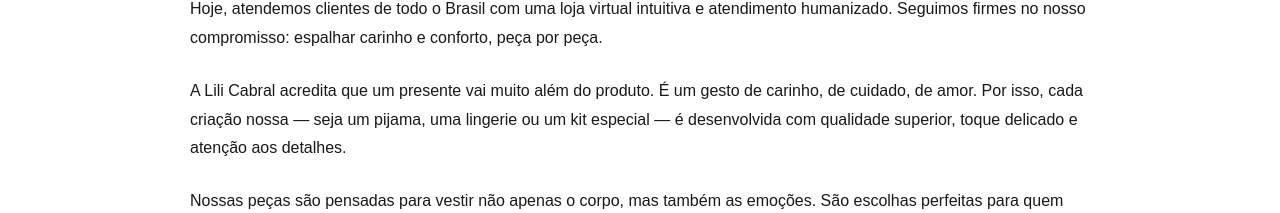
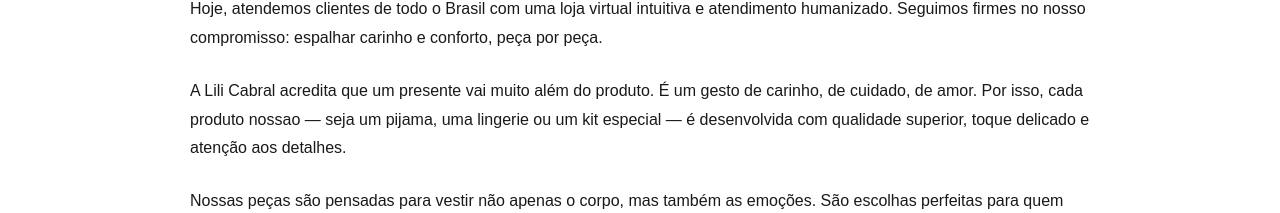
Before and after one commit to adaltoncabral/site-lili-cabral, a Next.js app: page /sobre in a window 1280 px wide. Shown: the part 420-633 px from the top of the page. Built offline with nearby package versions, Linux system fonts and the light colour scheme.

Commit message:
Update sobre.js

```diff
--- a/pages/sobre.js
+++ b/pages/sobre.js
@@ -48,7 +48,7 @@
         </p>
 
         <p style={{ fontSize: '1rem', lineHeight: '1.8', marginTop: '1.5rem' }}>
-          A Lili Cabral acredita que um presente vai muito além do produto. É um gesto de carinho, de cuidado, de amor. Por isso, cada criação nossa — seja um pijama, uma lingerie ou um kit especial — é desenvolvida com qualidade superior, toque delicado e atenção aos detalhes.
+          A Lili Cabral acredita que um presente vai muito além do produto. É um gesto de carinho, de cuidado, de amor. Por isso, cada produto nossao — seja um pijama, uma lingerie ou um kit especial — é desenvolvida com qualidade superior, toque delicado e atenção aos detalhes.
         </p>
 
         <p style={{ fontSize: '1rem', lineHeight: '1.8', marginTop: '1.5rem' }}>
```
